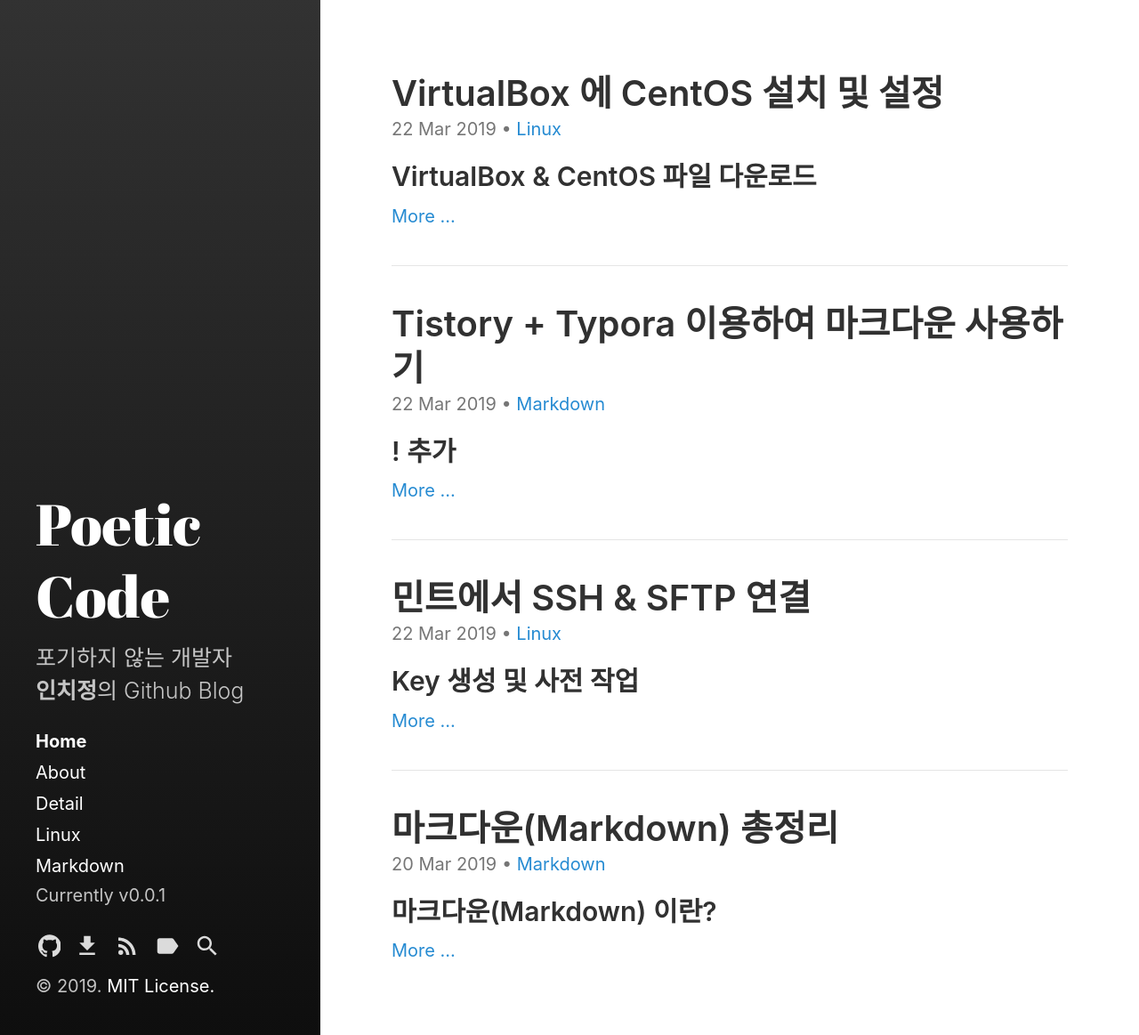
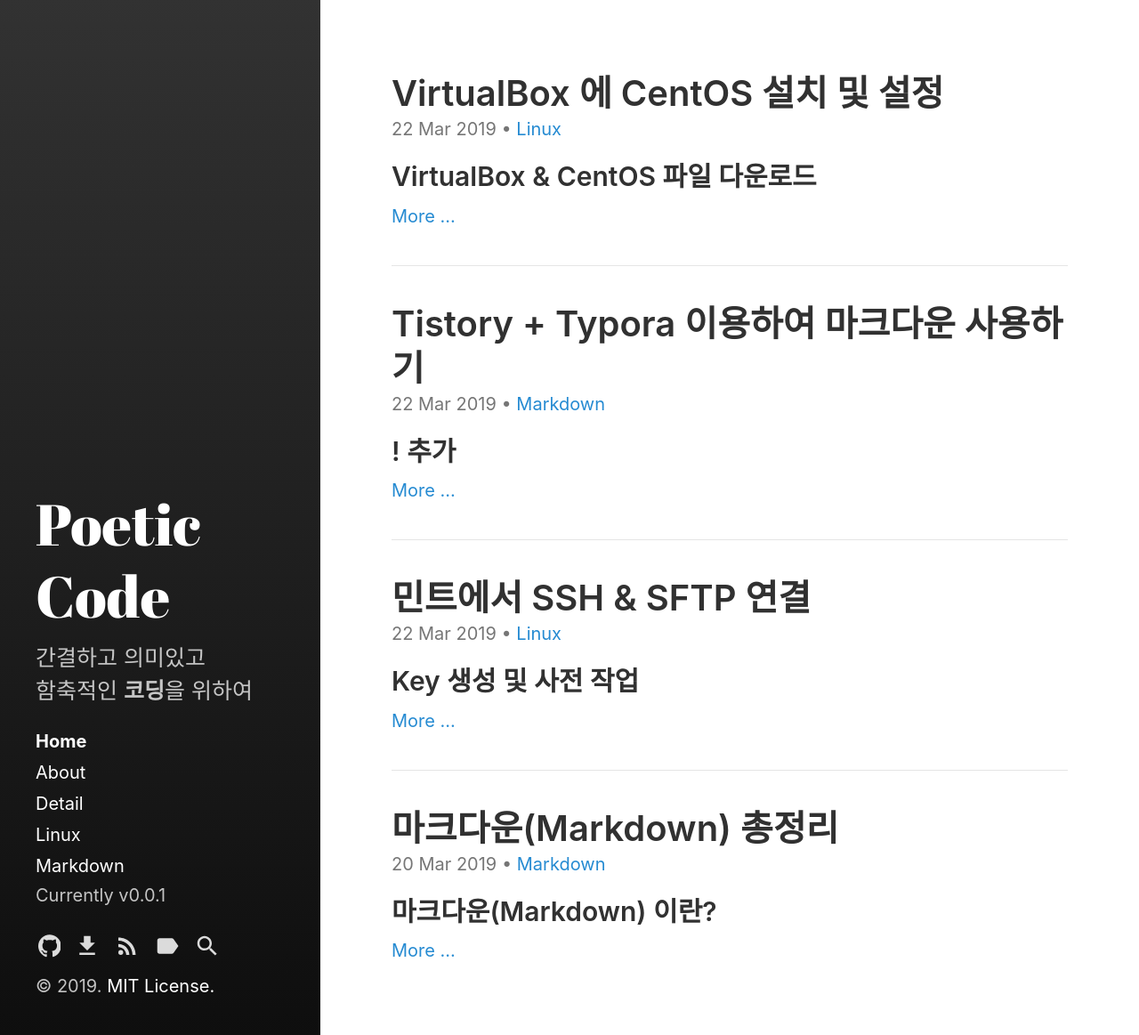
Before and after one commit to Inchijeong/Blog, a Jekyll site: the page built from index.html, in a window 1280 px wide. Shown: the whole page at 89% size. Built offline with Jekyll 4.4.1, drawn with Linux system fonts in a browser that asks for light colours; the list of posts is cut into pages by our own code.

Commit message:
우측 사이드바 description 수정

```diff
--- a/_config.yml
+++ b/_config.yml
@@ -5,7 +5,8 @@ highlighter:      rouge
 # Setup
 title:            Poetic Code
 tagline:          '시적인 코드'
-description:      '포기하지 않는 개발자 <br><b>인치정</b>의 Github Blog'
+# description:      '포기하지 않는 개발자 <br><b>인치정</b>의 Github Blog'
+description:      '간결하고 의미있고<br>함축적인 <b>코딩</b>을 위하여'
 url:              https://inchijeong.github.io/
 baseurl:          # the optional subpath of your site, e.g. "/blog"
                   # NB: This applies to all pages in your Jekyll site.
```
